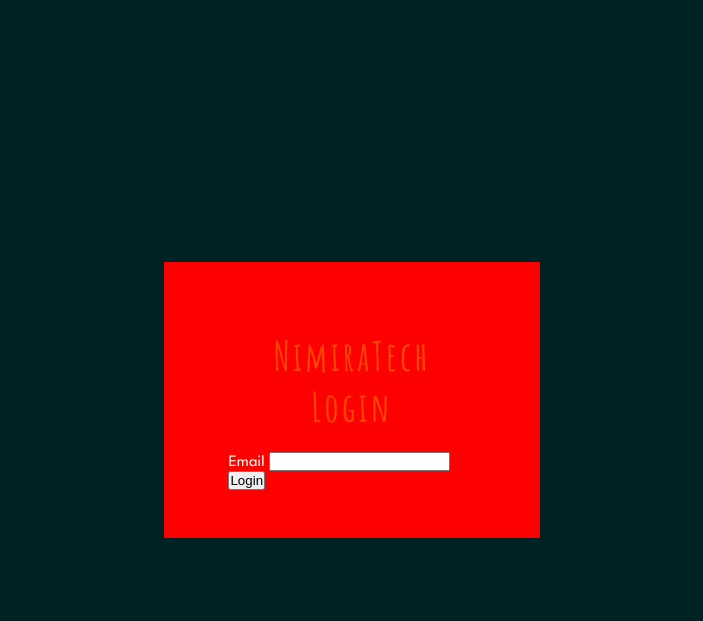
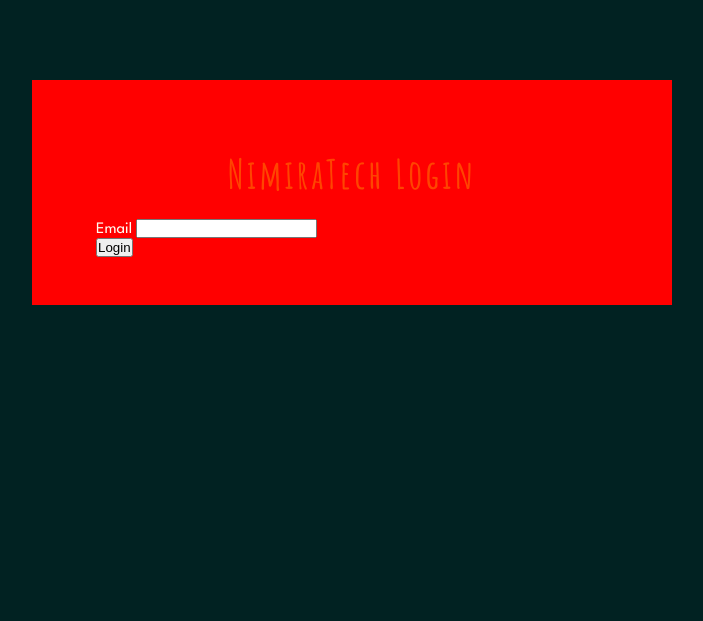
Before and after one commit to Nimira43/HTMX-Login-Form, a website: page temp.html in a window 1280 px wide. Shown: the whole page, without its empty margins (288-991 px from the left). Drawn offline with Linux system fonts and the light colour scheme.

Commit message:
Removed all flexbox styles - not needed.

```diff
--- a/public/style.css
+++ b/public/style.css
@@ -11,12 +11,7 @@
   font-family: 'League Spartan', sans-serif;
   background: #012222;
   color: #fffaf0;
-  height: 100vh;
-  width: 100%;
-  display: flex;
-  align-items: center;
-  justify-content: center;
-}
+  min-height: 100vh;
 
 /* ul {
   list-style: none;
```
